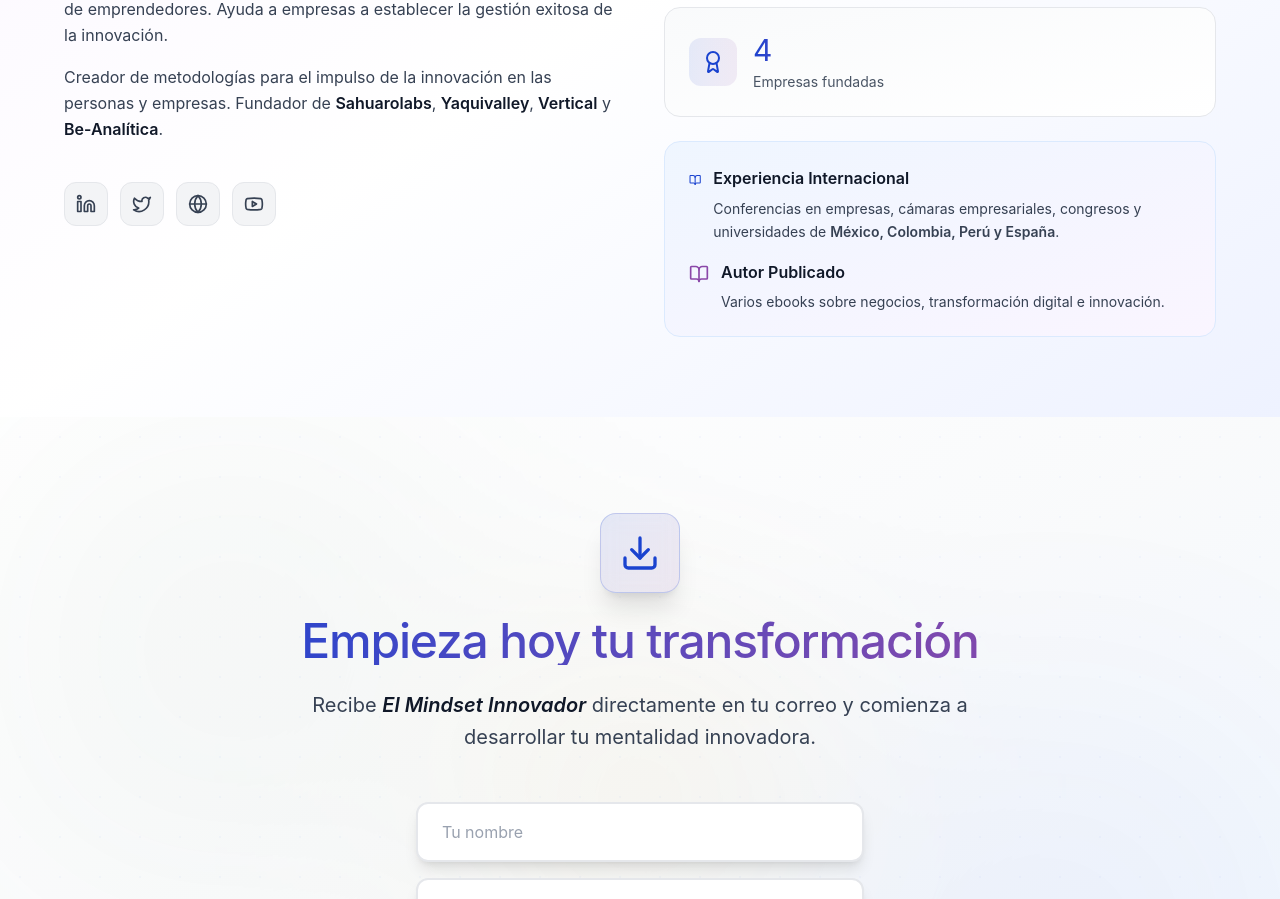
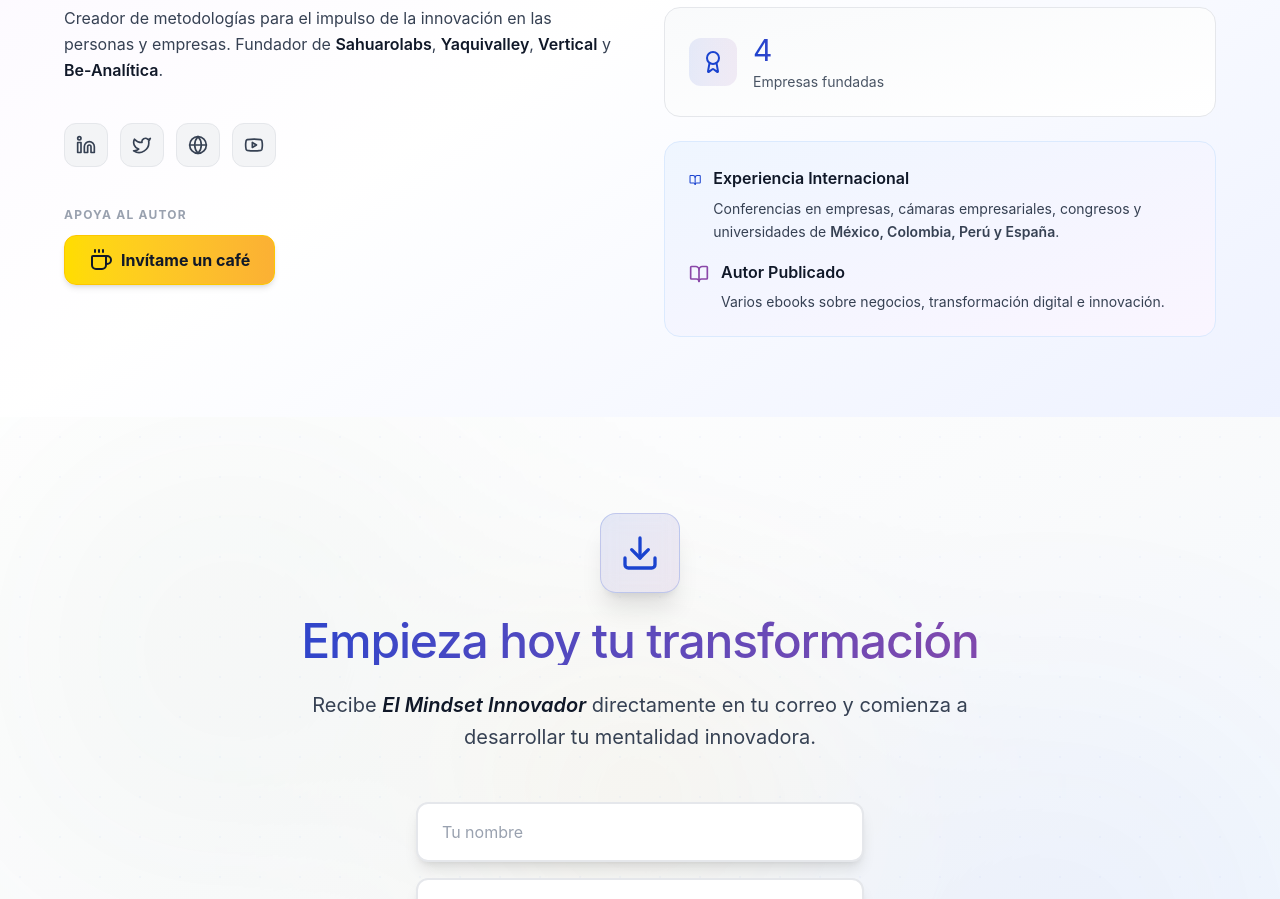
Before and after one commit to cristicn2024/EBOOKjesusGaxiolaPROTOTIPOS, a React (Vite) app: page / in a window 1280 px wide. Shown: the part 5527-6426 px from the top of the page. Built offline with nearby package versions, Linux system fonts and the light colour scheme; no server answers; the database is empty.

Commit message:
Punto 9 listo
Boton del buymeacoffee

```diff
--- a/src/app/components/AuthorSection.tsx
+++ b/src/app/components/AuthorSection.tsx
@@ -1,4 +1,4 @@
-import { Linkedin, Youtube, Globe, Twitter, Award, Users, Presentation, BookOpen } from 'lucide-react';
+import { Linkedin, Youtube, Globe, Twitter, Award, Users, Presentation, BookOpen, Coffee } from 'lucide-react';
 
 export default function AuthorSection() {
   const stats = [
@@ -82,6 +82,22 @@ export default function AuthorSection() {
                 </a>
               ))}
             </div>
+
+            {/* Sección de Apoyo con título y botón */}
+            <div className="pt-4 space-y-3">
+              <p className="text-xs font-bold text-gray-400 uppercase tracking-widest">
+                Apoya al autor
+              </p>
+              <a
+                href="https://buymeacoffee.com/jesusgaxiola"
+                target="_blank"
+                rel="noopener noreferrer"
+                className="inline-flex items-center gap-2 px-6 py-3 bg-gradient-to-r from-[#FFDD00] to-[#FBB034] text-gray-900 font-bold rounded-xl transition-all duration-300 hover:-translate-y-1 hover:shadow-lg shadow-md border border-yellow-400"
+              >
+                <Coffee className="w-6 h-6" />
+                <span>Invítame un café</span>
+              </a>
+            </div>
           </div>
 
           {/* Columna derecha - Stats y logros */}
```
